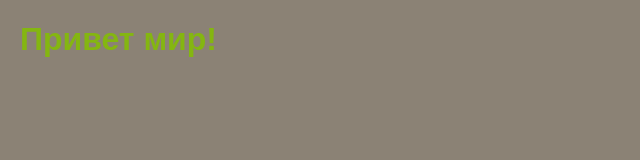
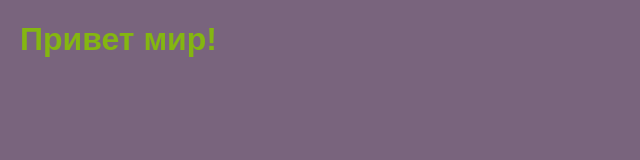
Before and after one commit to Ilya081990/MyProject, a plain HTML site: page index.html in a window 1280 px wide. Shown: the whole page, without its empty margins (0-640 px from the left). Drawn offline with Linux system fonts and the light colour scheme.

Commit message:
Update style.css

```diff
--- a/style.css
+++ b/style.css
@@ -1,6 +1,6 @@
 body {
     font-family: Arial, Helvetica, sans-serif;
-    background-color: rgb(139, 130, 117);
+    background-color: rgb(121, 100, 125);
     margin: 20px;
 }
 
```
